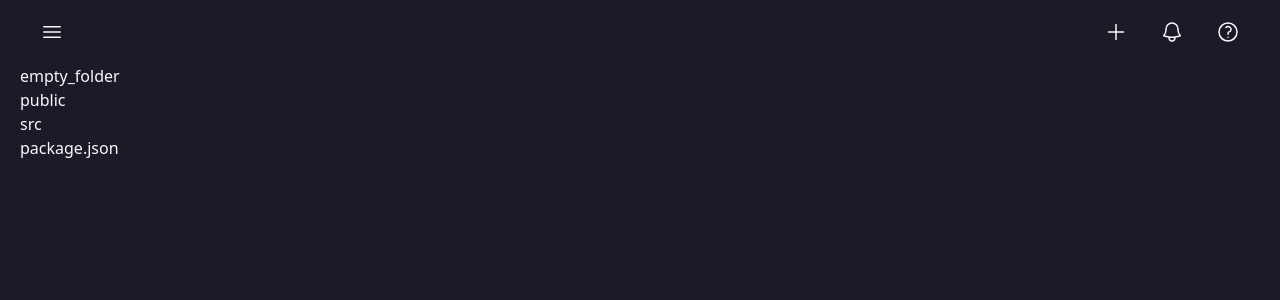
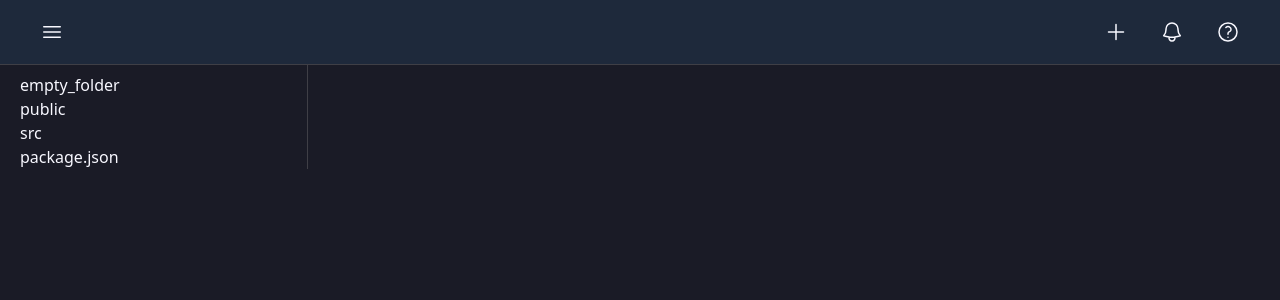
Before and after one commit to thhuang/saide, a React (Vite) app: page /saide/usermainpage in a window 1280 px wide. Shown: the top 300 px of the page. Built offline with nearby package versions, Linux system fonts and the light colour scheme.

Commit message:
import styled component; side menu bar; style menu bars border; plug in to user main page

```diff
--- a/package.json
+++ b/package.json
@@ -18,6 +18,7 @@
     "react": "^18.2.0",
     "react-dom": "^18.2.0",
     "react-router-dom": "^6.12.1",
+    "styled-components": "^6.1.8",
     "y-monaco": "^0.1.4",
     "y-websocket": "^1.5.0",
     "yjs": "^13.6.1"
--- a/src/components/Menu.jsx
+++ b/src/components/Menu.jsx
@@ -3,12 +3,12 @@ import { useState } from "react"
 function Item({ item }) {
     const [isOpen, setIsOpen] = useState(false)
 
-    return <div className="menu-item">
+    return <div>
         <button onClick={() => item.children && setIsOpen(!isOpen)}>
             {item.name}
         </button>
         {item.children && (
-            <div className={`sub-menu pl-5 ${isOpen? "" : "hidden"}`} >
+            <div className={`sub-menu pl-5 ${isOpen ? "" : "hidden"}`} >
                 {item.children.map(subitem => <Item item={subitem} />)}
             </div>
         )}
@@ -16,7 +16,8 @@ function Item({ item }) {
 }
 
 export default function Menu({ items }) {
-    return <div className="ml-5 wrapper">
+    return <div className="pt-2 ml-5 w-72 border-r border-r-zinc-700">
         {items.children.map(item => <Item item={item} />)}
     </div>
+
 }
--- a/src/components/Navbar.jsx
+++ b/src/components/Navbar.jsx
@@ -4,7 +4,7 @@ export default function Navbar() {
     const navigate = useNavigate();
 
     return (
-        <nav class="z-50" border="gray">
+        <nav class="z-50 bg-slate-800 border-b border-b-zinc-700">
             <div className="h-10vh flex lg:py-5 px-10 py-20">
                 <div className="flex items-center flex-1">
                     <svg xmlns="http://www.w3.org/2000/svg" fill="none" viewBox="0 0 24 24" strokeWidth={1.5} stroke="currentColor" className="w-6 h-6">
--- a/src/components/UserMainPage.jsx
+++ b/src/components/UserMainPage.jsx
@@ -19,17 +19,15 @@ const files = {
                 }
             ]
         },
-        {name: "package.json"}
+        { name: "package.json" }
     ]
 }
 
 export default function UserMainPage() {
     return (
-    <div>
-        <div><Navbar /></div>
         <div>
-            <Menu items={files}/>
+            <Navbar />
+            <Menu items={files} />
         </div>
-    </div>
     )
 }
```
Also changed, not shown: 1 other file (tests, documents, lock files or other folders).
